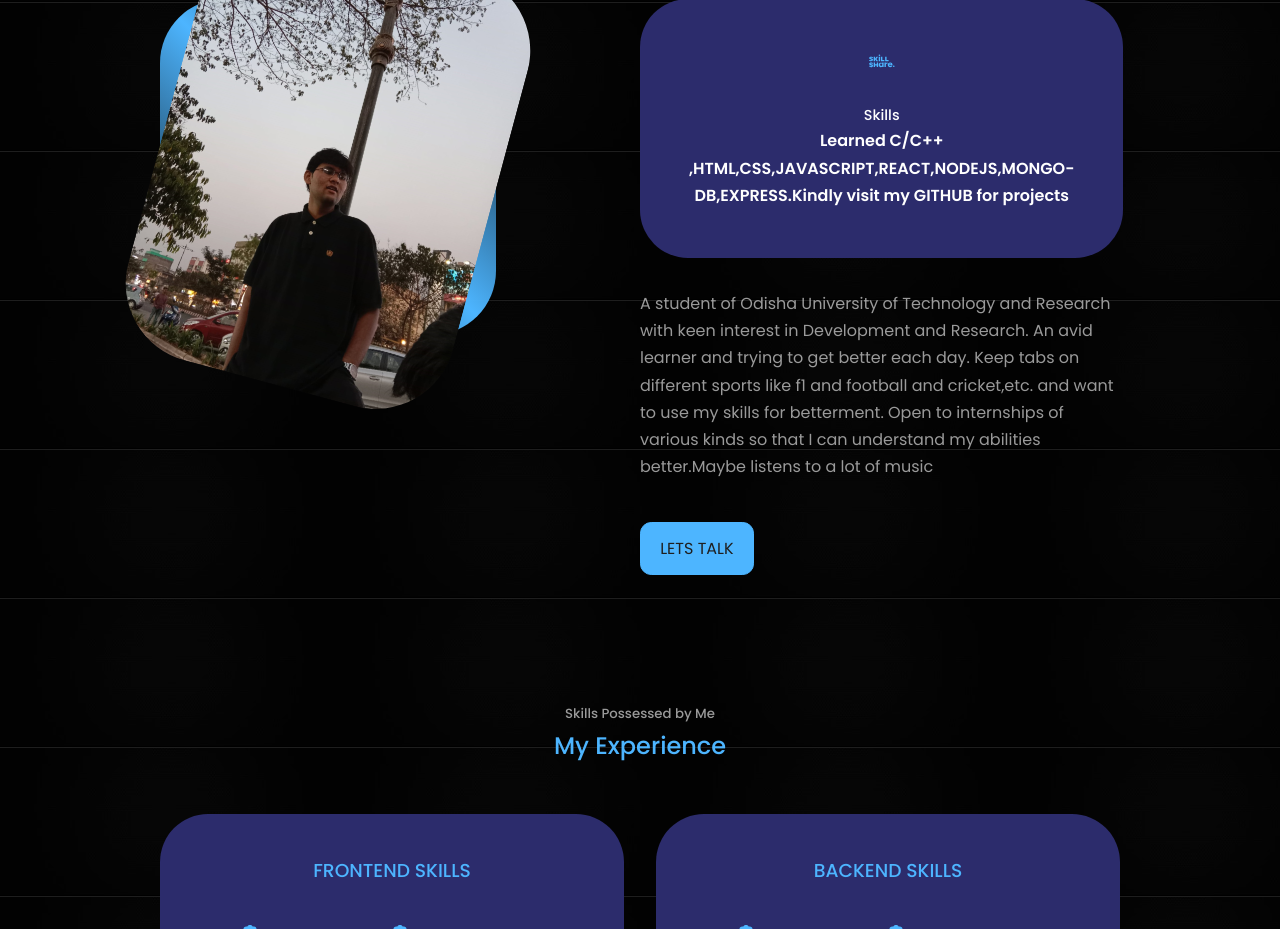
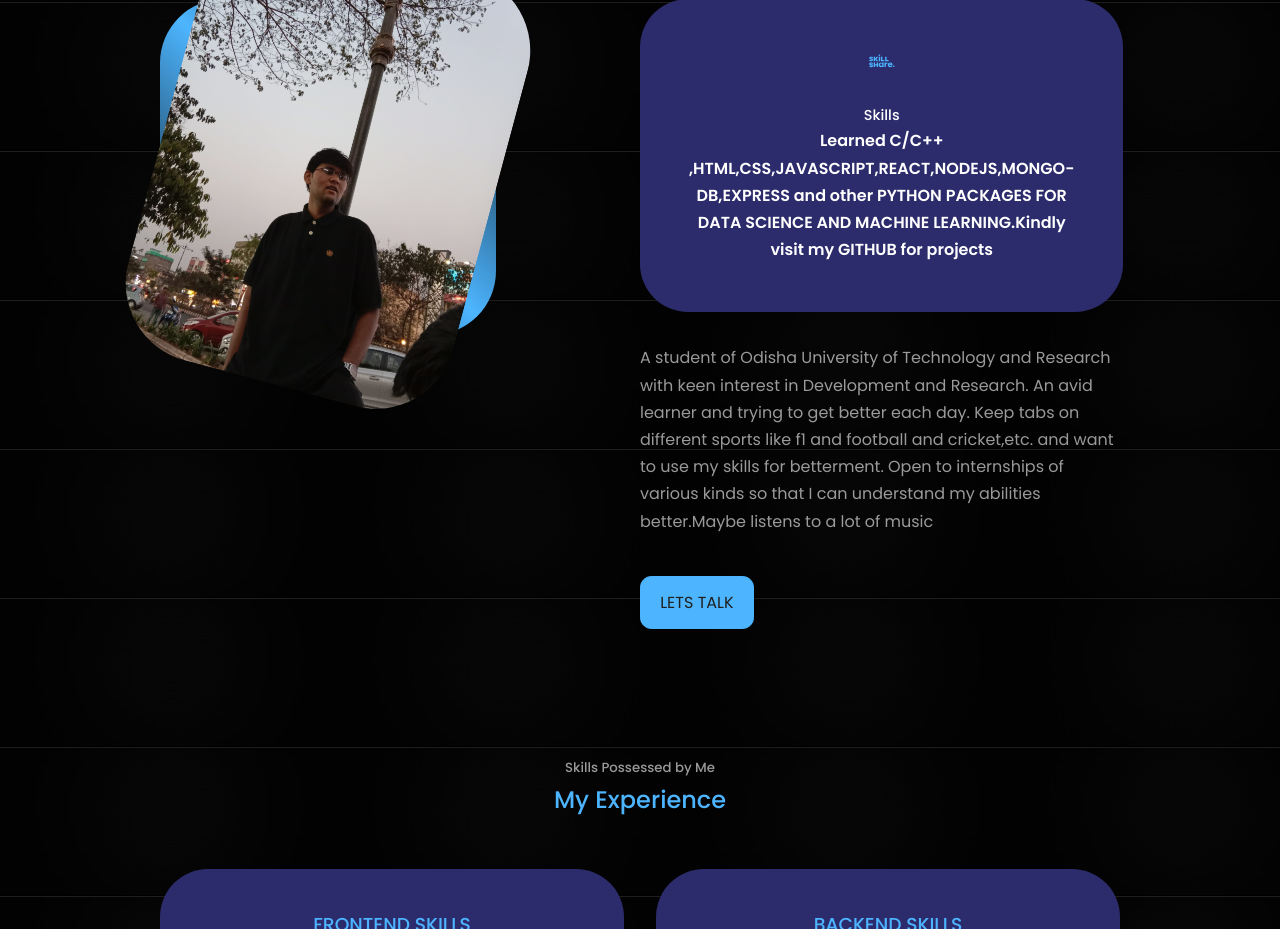
Before and after one commit to pgs17/pgs17.PORTFOLIO_WEBSITE, a React (Create React App) app: page / in a window 1280 px wide. Shown: the part 1040-1969 px from the top of the page. Built offline with nearby package versions, Linux system fonts and the light colour scheme.

Commit message:
Add a few learnings

```diff
--- a/src/components/About/About.jsx
+++ b/src/components/About/About.jsx
@@ -25,7 +25,7 @@ const About = () => {
   <article className='about_card'>
   < SiSkillshare className="about_icon"/>
   <h5>Skills</h5>
-  <strong>Learned C/C++ ,HTML,CSS,JAVASCRIPT,REACT,NODEJS,MONGO-DB,EXPRESS.Kindly visit my GITHUB for projects </strong>
+  <strong>Learned C/C++ ,HTML,CSS,JAVASCRIPT,REACT,NODEJS,MONGO-DB,EXPRESS and other PYTHON PACKAGES FOR DATA SCIENCE AND MACHINE LEARNING.Kindly visit my GITHUB for projects </strong>
   </article>
 
 
```
